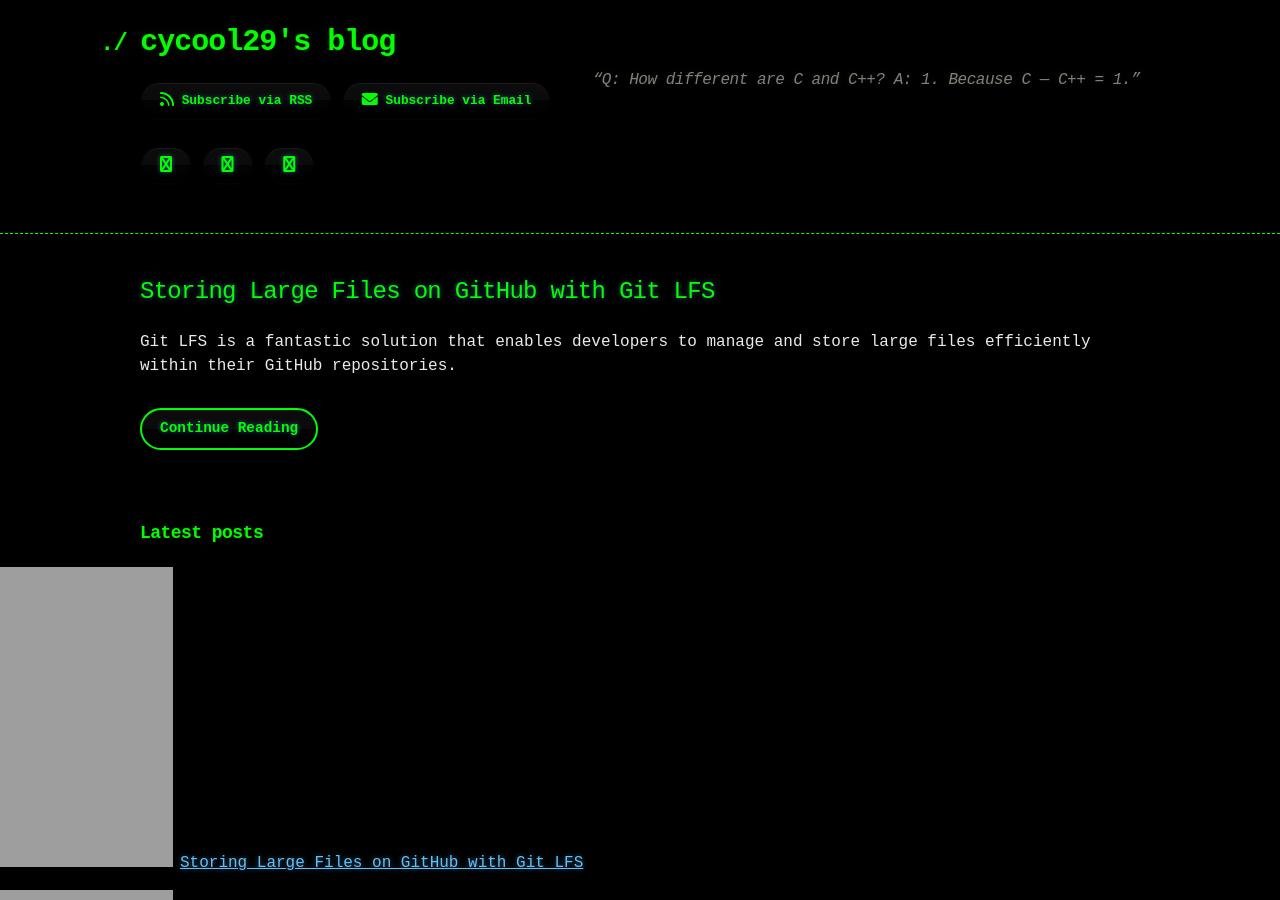
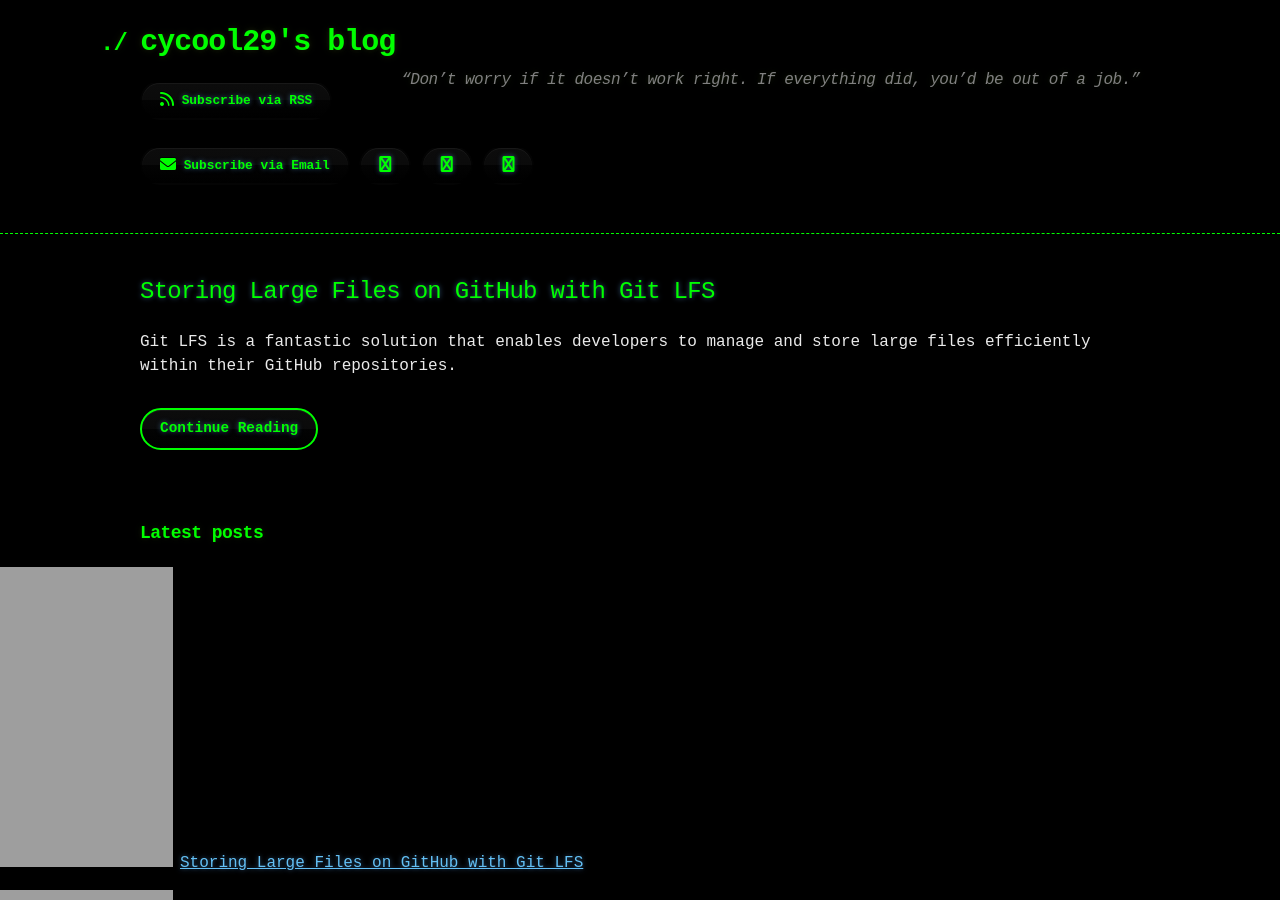
Before and after one commit to cycool29/cycool29.github.io, a Jekyll site: the page built from index.md, in a window 1280 px wide and 900 px high. Built offline with Jekyll 4.4.1, drawn with Linux system fonts in a browser that asks for light colours; a style sheet for code colours, icons or effects is not loaded.

Commit message:
Update quotes

```diff
--- a/_config.yml
+++ b/_config.yml
@@ -1,5 +1,5 @@
 title: cycool29's blog
-description: "“Q: How different are C and C++? A: 1. Because C — C++ = 1.” "
+description: "“Don’t worry if it doesn’t work right. If everything did, you’d be out of a job.” "
 bio: A high school student. Intermediate in Python, Git, Bash. Learning JavaScript. He/Him. "
 author: cycool29
 url: https://cycool29.github.io
```
